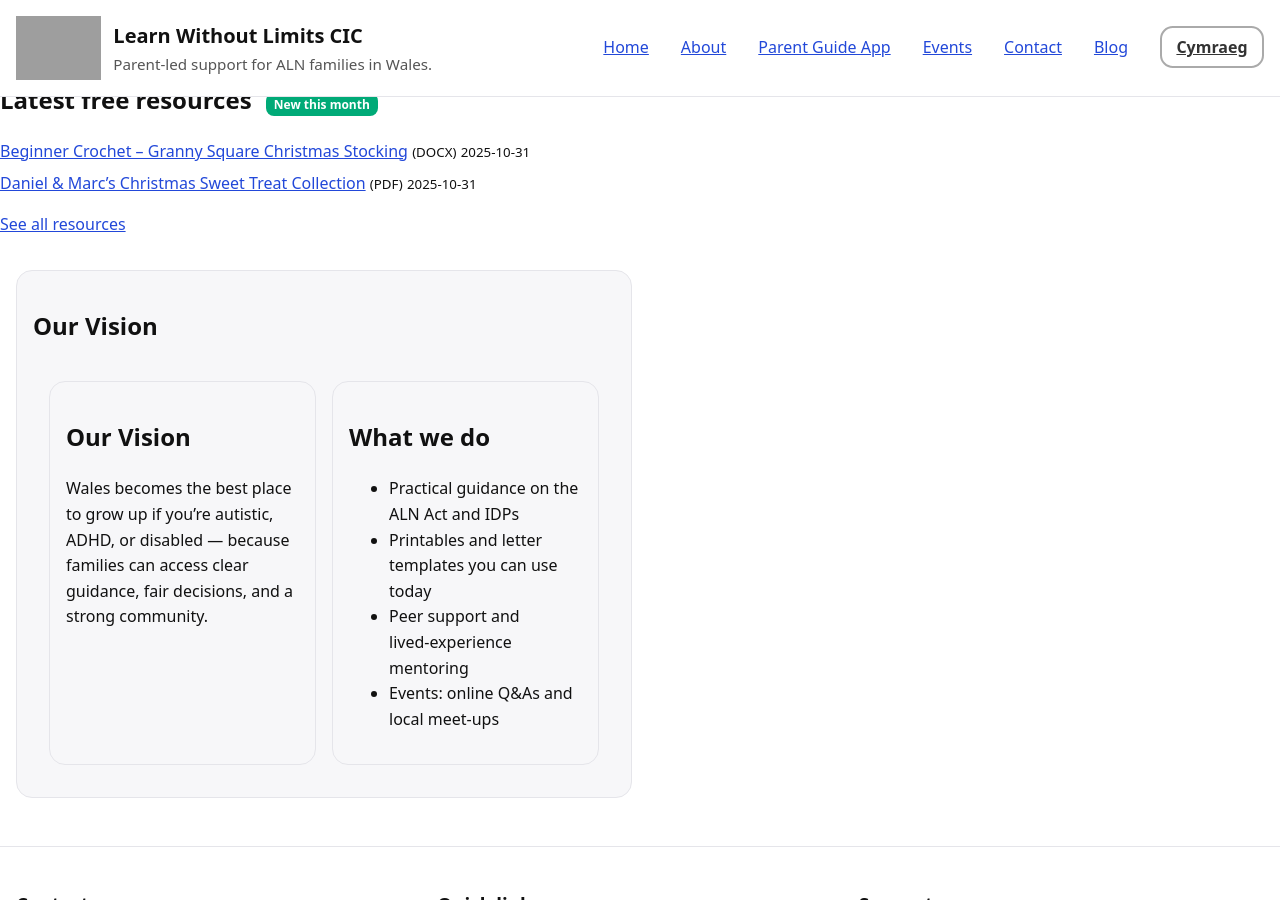
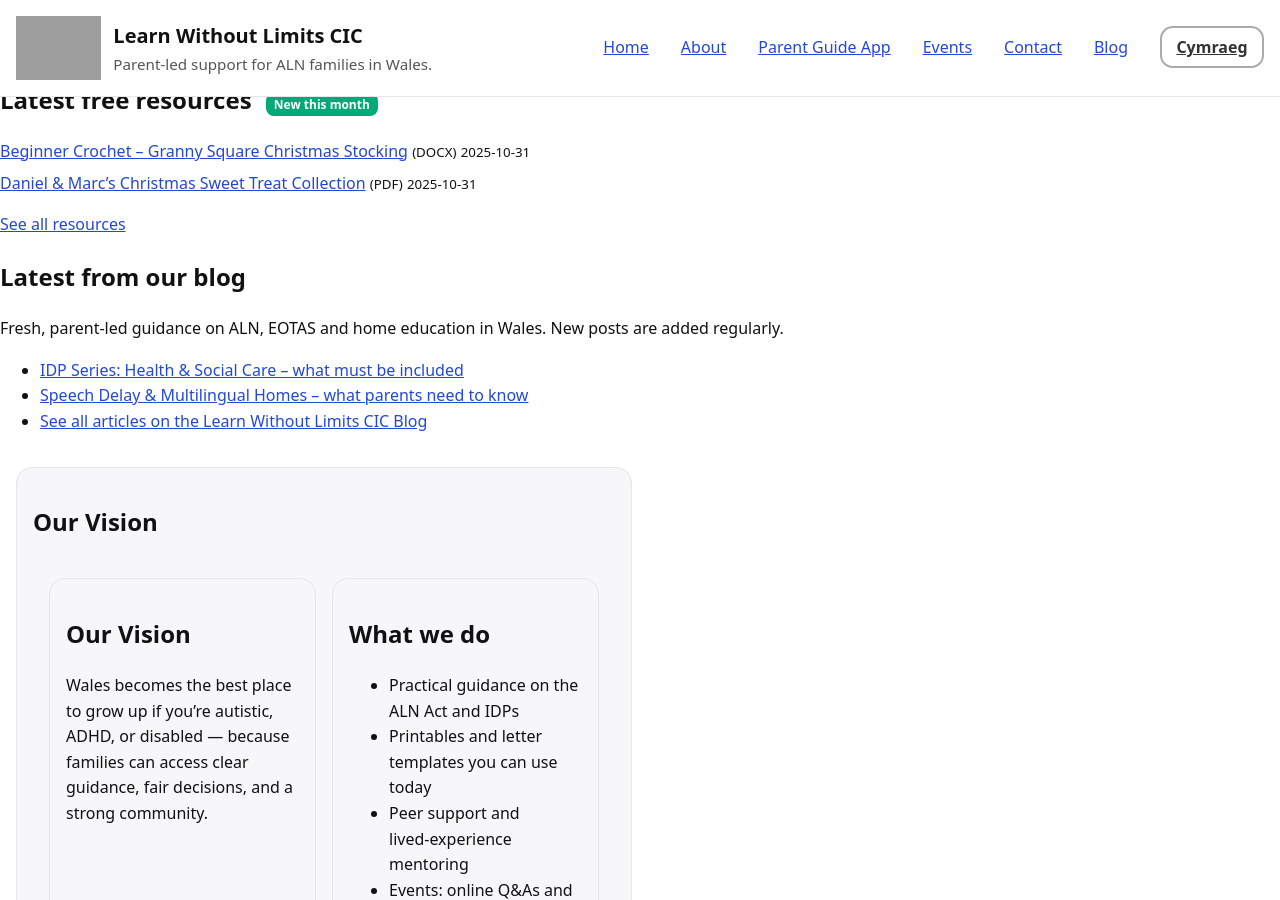
Before and after one commit to StephShobiye/learnwithoutlimitscic.github.io, a Jekyll site: the page index.en.html, which Jekyll copies as it is, in a window 1280 px wide and 900 px high, scrolled down 356 px. Built offline with Jekyll 4.4.1, drawn with Linux system fonts in a browser that asks for light colours; grey boxes are pictures that could not be loaded.

Commit message:
Update index.en.html
Add Blog stuff

```diff
--- a/index.en.html
+++ b/index.en.html
@@ -23,12 +23,6 @@
   window.plausible=window.plausible||function(){(plausible.q=plausible.q||[]).push(arguments)},plausible.init=plausible.init||function(i){plausible.o=i||{}};
   plausible.init()
 </script>
-
-
-
-
-
-
 
 </head>
 <body>
@@ -89,7 +83,31 @@
 </section>
 <script src="/assets/js/latest-resources.js" defer></script>
 <!-- 👆 End of new section -->
+<section aria-labelledby="blog-preview-heading">
+  <h2 id="blog-preview-heading">Latest from our blog</h2>
+  <p>
+    Fresh, parent-led guidance on ALN, EOTAS and home education in Wales.
+    New posts are added regularly.
+  </p>
 
+  <ul>
+    <li>
+      <a href="https://learnwithoutlimitscic.blogspot.com/2025/11/idp-series-health-social-care.html">
+        IDP Series: Health &amp; Social Care – what must be included
+      </a>
+    </li>
+    <li>
+      <a href="https://learnwithoutlimitscic.blogspot.com/2025/11/speech-delay-multilingual-homes-myth.html">
+        Speech Delay &amp; Multilingual Homes – what parents need to know
+      </a>
+    </li>
+    <li>
+      <a href="https://learnwithoutlimitscic.blogspot.com/">
+        See all articles on the Learn Without Limits CIC Blog
+      </a>
+    </li>
+  </ul>
+</section>
 <section class="grid two">
   <article class="card">
     <h2>Our Vision</h2>
```
